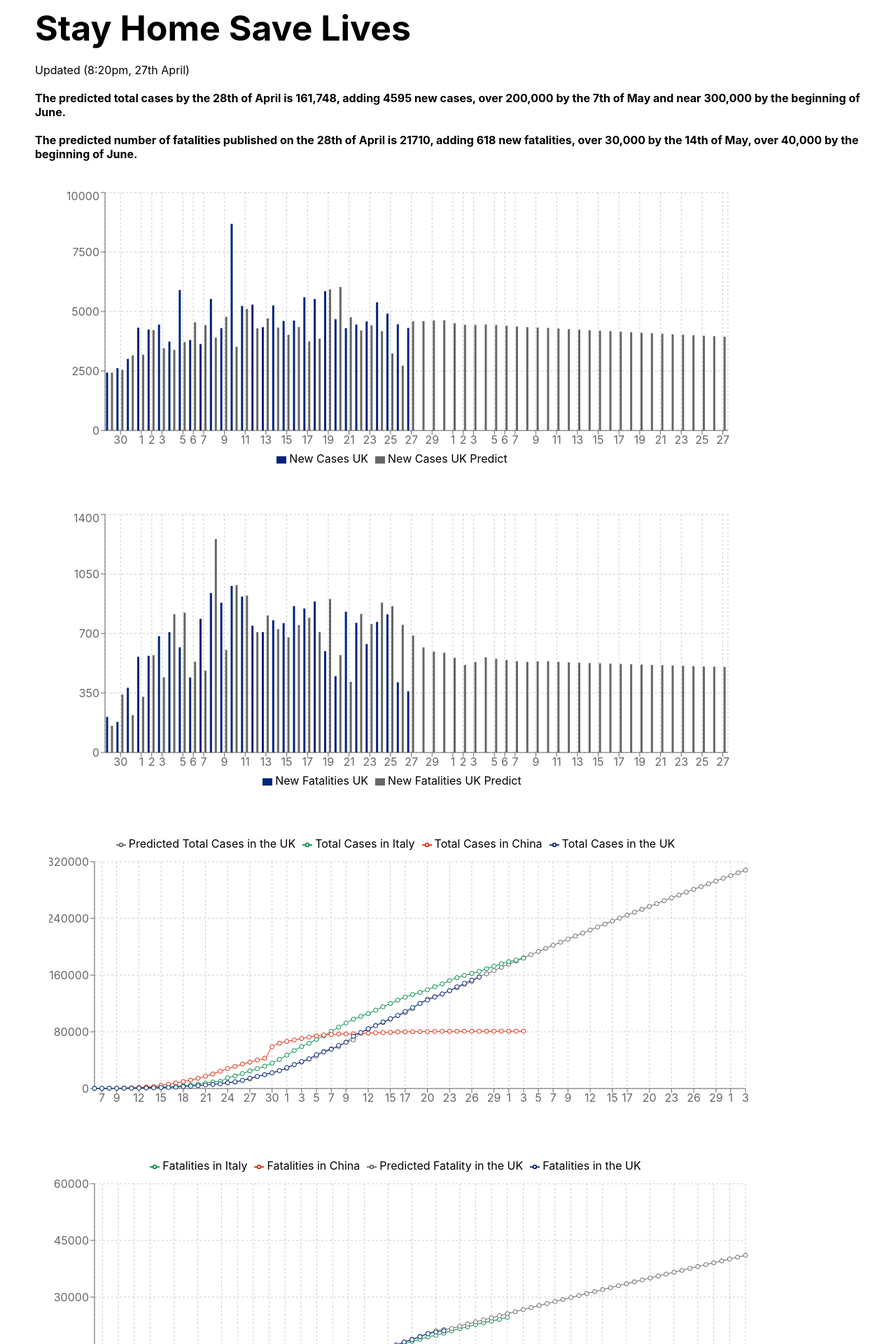
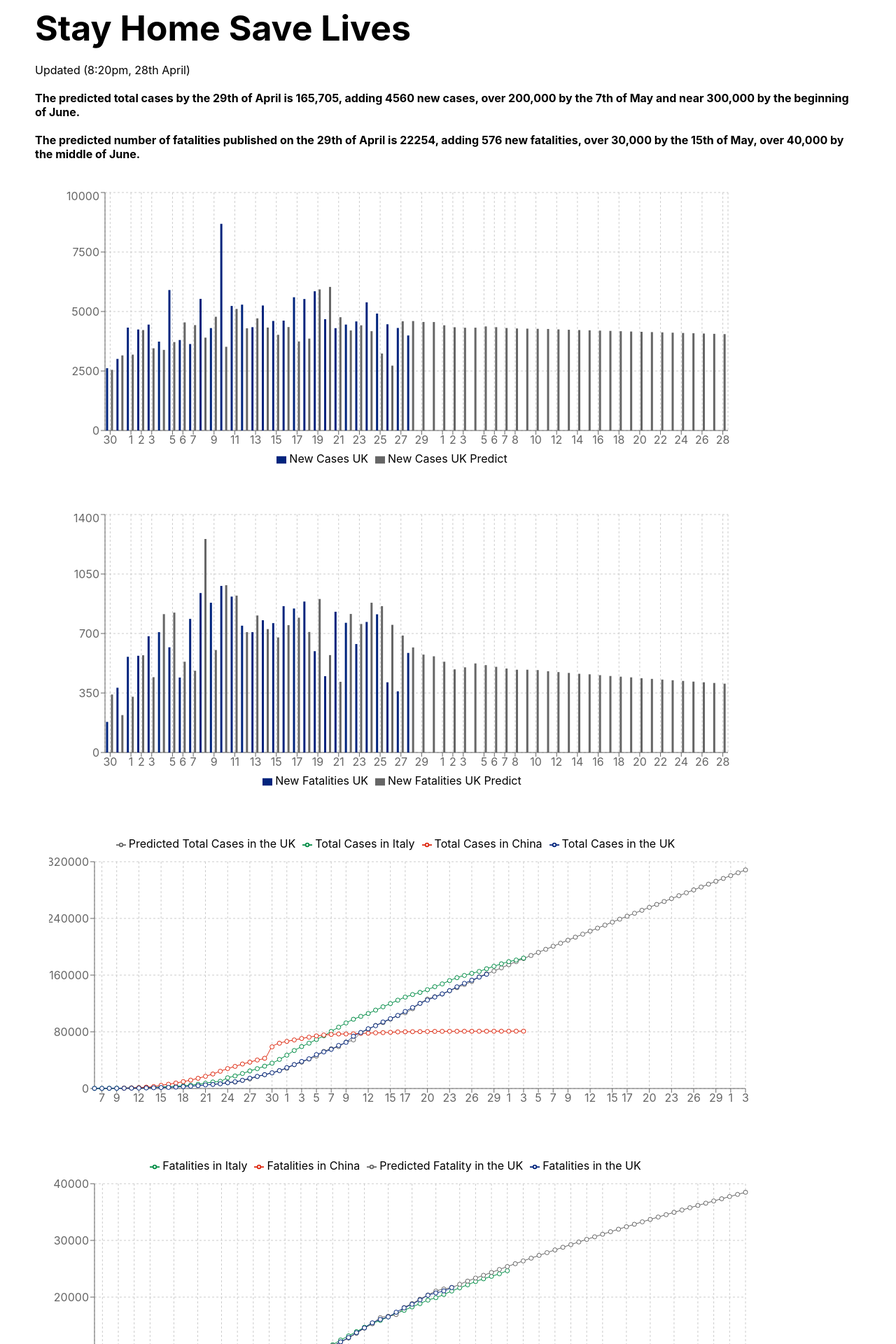
Before and after one commit to linamm/coronachart, a React (Create React App) app in the folder coronachart/: page / in a window 1280 px wide. Shown: the part 60-1980 px from the top of the page at 70% size. Built offline with nearby package versions, Linux system fonts and the light colour scheme.

Commit message:
update data and comments

```diff
--- a/coronachart/src/App.js
+++ b/coronachart/src/App.js
@@ -56,7 +56,7 @@ function App() {
       display: "flex",
       flex: 1,
       marginTop: 20,
-      flexDirection: "column"
+      flexDirection: "column",
     },
     app: {
       display: "flex",
@@ -91,18 +91,18 @@ function App() {
       </div>
 
       <div style={styles.paragraph}>
-        Updated (8:20pm, 27th April)
+        Updated (8:20pm, 28th April)
         </div>
 
 
       <div style={styles.paragraph}>
         <b>
-          The predicted total cases by the 28th of April is 161,748, adding 4595 new cases, over 200,000 by the 7th of May and near 300,000 by the beginning of June.
+          The predicted total cases by the 29th of April is 165,705, adding 4560 new cases, over 200,000 by the 7th of May and near 300,000 by the beginning of June.
         </b>
       </div>
       <div style={styles.paragraph}>
         <b>
-          The predicted number of fatalities published on the 28th of April is 21710, adding 618 new fatalities, over 30,000 by the 14th of May, over 40,000 by the beginning of June.
+          The predicted number of fatalities published on the 29th of April is 22254, adding 576 new fatalities, over 30,000 by the 15th of May, over 40,000 by the middle of June.
         </b>
       </div>
 
--- a/coronachart/src/Data.js
+++ b/coronachart/src/Data.js
@@ -49,7 +49,7 @@ import { getPredictCases, getNewCases, getFatalityRates } from './Predict.js';
   {"name": "25", "it": 19468, "cn": 3070, 'uk': 20319, 'uk_predict': 20367},
   {"name": "26", "it": 19899, "cn": 3097, 'uk': 20732, 'uk_predict': 21070},
   {"name": "27", "it": 20465, "cn": 3119, 'uk': 21092, 'uk_predict': 21420},
-  {"name": "28", "it": 21067, "cn": 3136},
+  {"name": "28", "it": 21067, "cn": 3136, 'uk': 21678, 'uk_predict': 21710},
   {"name": "29", "it": 21645, "cn": 3158},
   {"name": "30", "it": 22170, "cn": 3169 },
   {"name": "1", "it": 22745, "cn": 3176 },
@@ -113,7 +113,7 @@ const raw_total_cases = [
   {"name": "25", "it": 159516, "cn": 80754, 'uk': 148377, 'uk_predict': 146698},
   {"name": "26", "it": 162488, "cn": 80778, 'uk': 152840, 'uk_predict': 151102},
   {"name": "27", "it": 165155, "cn": 80793, 'uk': 157149, 'uk_predict': 157428},
-  {"name": "28", "it": 168941, "cn": 80813},
+  {"name": "28", "it": 168941, "cn": 80813, 'uk': 161145, 'uk_predict': 161748},
   {"name": "29", "it": 172434, "cn": 80824},
   {"name": "30", "it": 175925, "cn": 80844},
   {"name": "1", "it": 178972, "cn": 80860},
@@ -124,7 +124,7 @@ const raw_total_cases = [
 export const numberOfDaysInTheFuture = 30;
 export const totalCaseStartDay = 6;
 export const fatalityCaseStartDay = 14;
-export const Today = 31 + 27; // 31 days in March + days in April
+export const Today = 31 + 28; // 31 days in March + days in April
 export const TodayTotalIndex = Today - totalCaseStartDay;
 export const TodayFatalityIndex = Today - fatalityCaseStartDay;
 const totalCases = getPredictCases(raw_total_cases, TodayTotalIndex, numberOfDaysInTheFuture);
```
